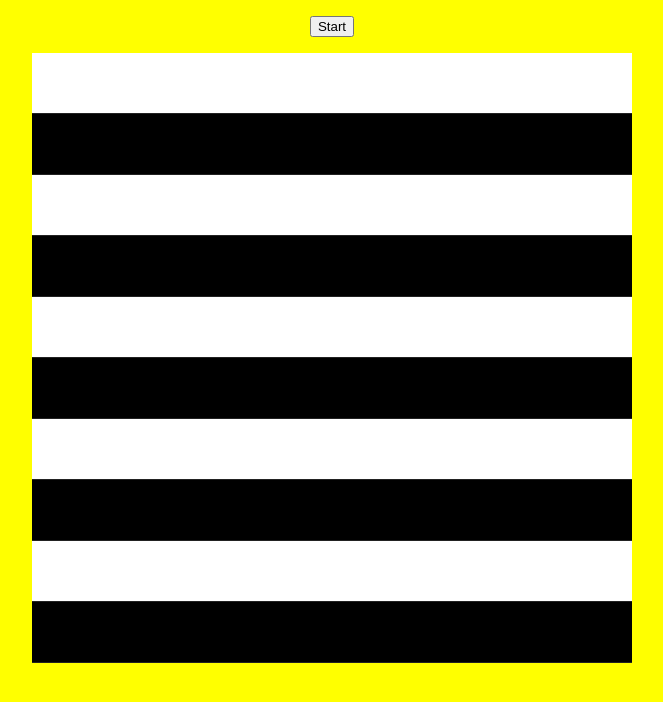
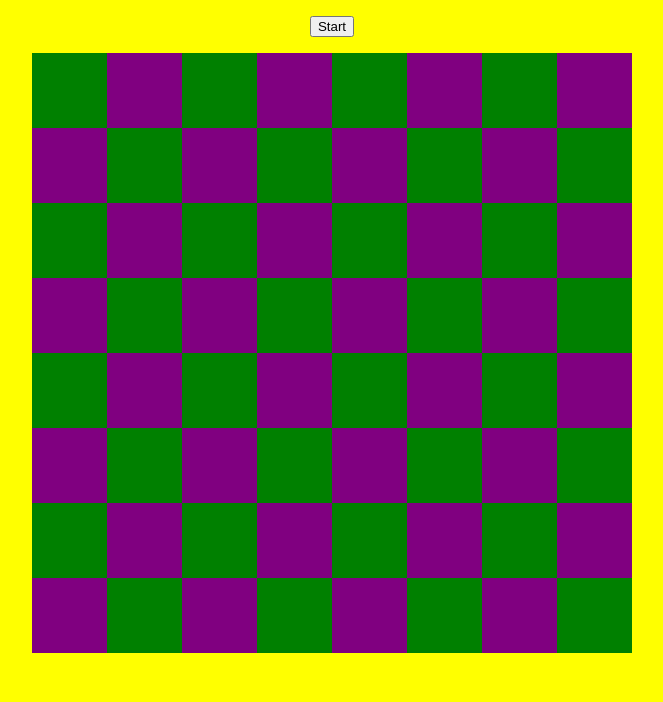
Before and after one commit to mariacetinic/magic-board, a plain HTML site: page index.html in a window 1280 px wide. Shown: the whole page, without its empty margins (308-971 px from the left). Drawn offline with Linux system fonts and the light colour scheme.

Commit message:
lägger till en schackruta

```diff
--- a/script.js
+++ b/script.js
@@ -1,3 +1,5 @@
+var nrOfSquares = 8;
+
 //hämtar content diver
 var contentDiv = document.getElementById('content');
 
@@ -6,11 +8,31 @@ var board = document.createElement('div');
 //sätter klassnamnet board på diven
 board.className = 'board';
 
+
 //y för att det är y-led
 // var y, skapar en ny variabel, riskerar att inte skriva över
-for (var y=0; y <= 9; y++) {
+
+for (var y=0; y < nrOfSquares; y++) {
     //kallar på funktionen med foor loopen
-    addRowToBoard();
+    //addRowToBoard(); //returnerar row
+
+    var row = addRowToBoard();
+
+    for (var x = 0; x < nrOfSquares; x++ ){
+        var square = document.createElement('div');
+        square.className = 'square';
+        row.appendChild(square);
+
+
+        if((x+y) % 2) {
+            square.style.backgroundColor = 'purple';
+        } else {
+            square.style.backgroundColor = 'green';
+        }
+
+    }
+
+
 }
 
 
@@ -36,9 +58,7 @@ function addRowToBoard() {
         row.style.backgroundColor = 'white';
     }
 
-
-    /*Add row to the board */
     board.appendChild(row);
-
+    return row; /* returnerar row */
 
 }
--- a/style.css
+++ b/style.css
@@ -19,31 +19,23 @@ header{
 }
 
 .board{
-    height: 610px;
+    height: 600px;
     width: 600px;
     background-color: white;
     display: flex;
-    flex-wrap: wrap;
+    flex-direction: column; /*vill lägga de nedåt*/
 }
 
 .row{
     width: 100%;
-    height: 60px;
     background-color: palevioletred;
-    border-bottom: 1px solid #222;
+    flex-grow: 1; /*varje rad ska växa så mkt som möjligt*/
     display: flex;
-    flex-direction: row;
-
 }
 
-.column{
-width: 100px;
-height: 60px;
-background-color: red;
-border-right: 1px solid #222;
 
+.board .row .square{
+    background-color: grey;
+    flex-grow: 1;
+    flex-basis: auto; /*fyller upp lagom mkt*/
 }
-
-.green{
-    background-color: green;
-}
```
